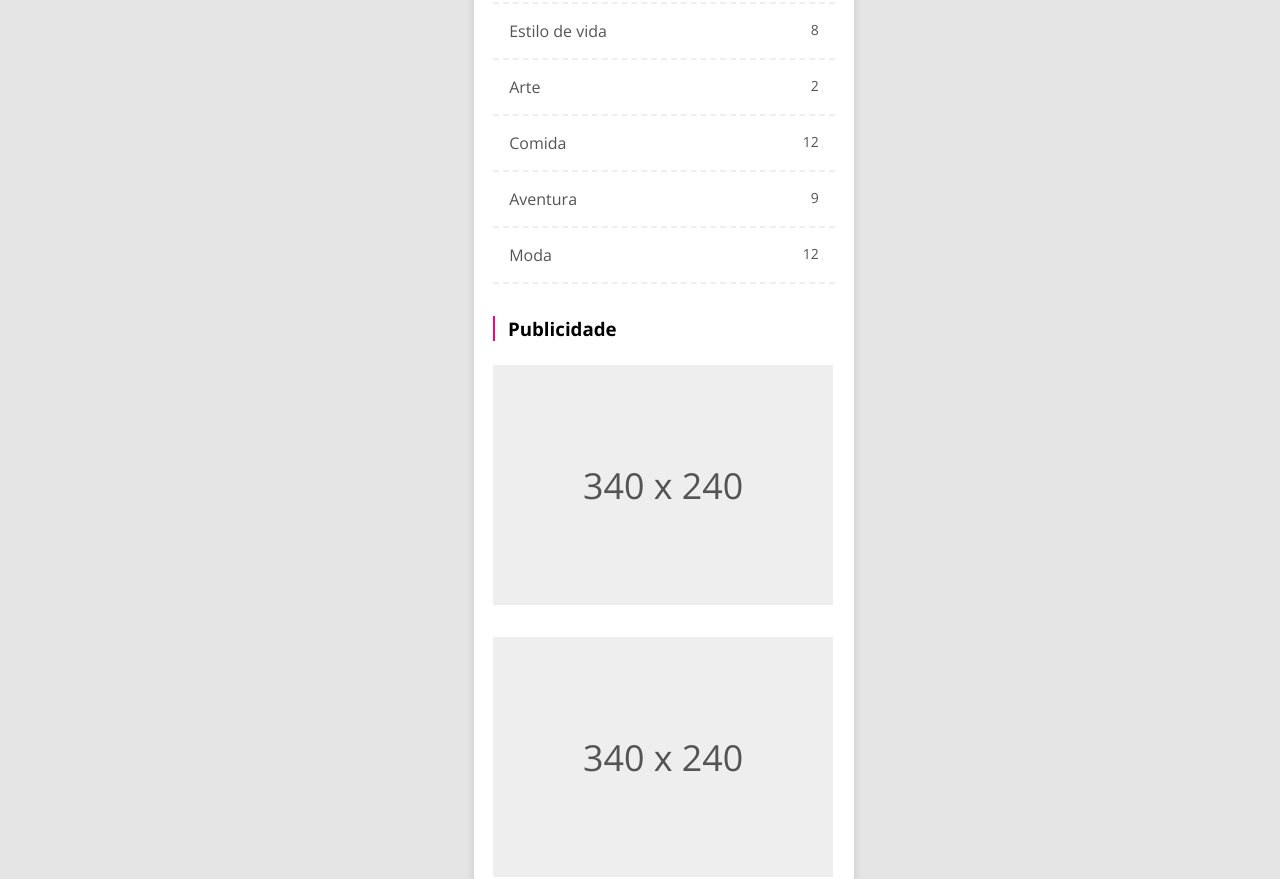
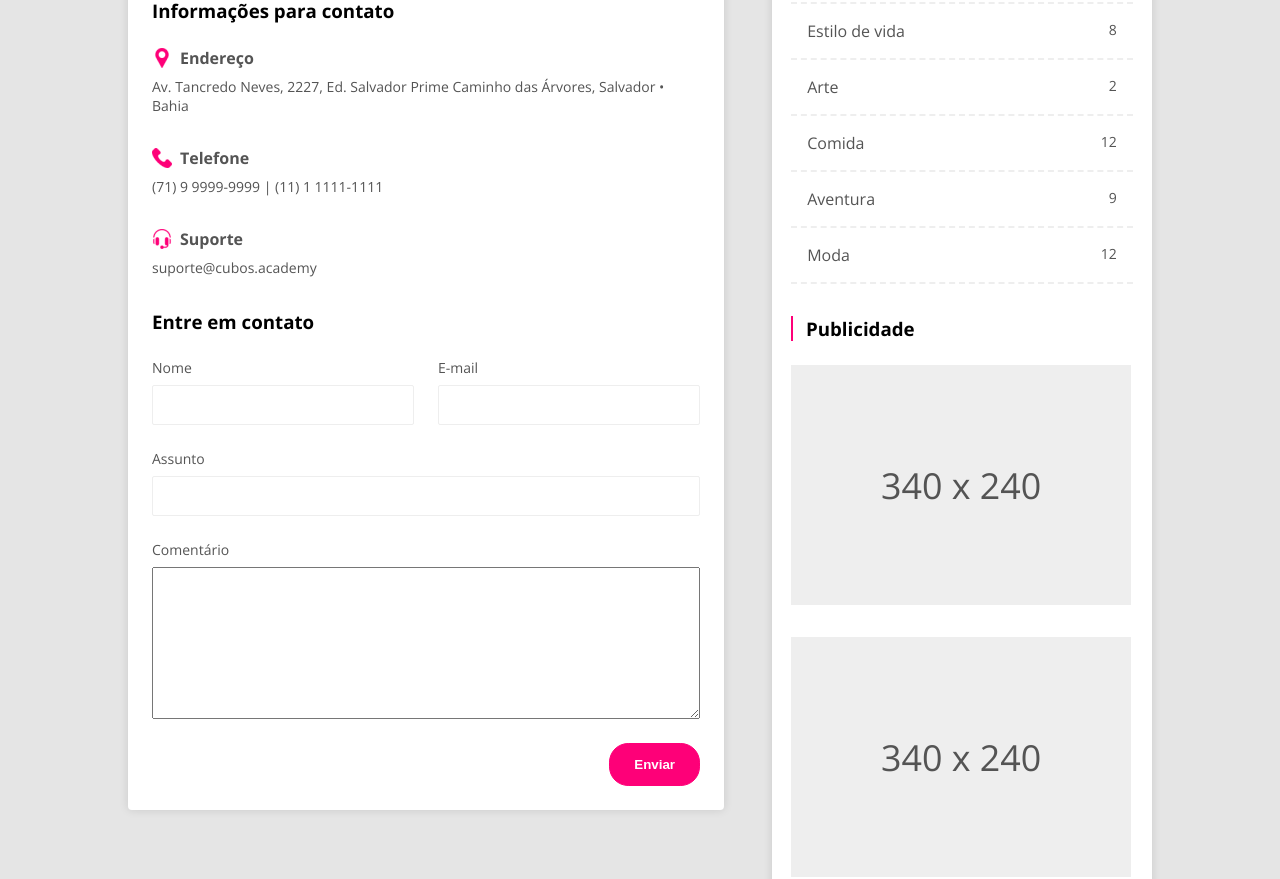
Before and after one commit to MayllaRabay/desafio-modulo-1, a Next.js app: page /contact in a window 1280 px wide. Shown: the part 340-1219 px from the top of the page. Built offline with nearby package versions, Linux system fonts and the light colour scheme.

Commit message:
Pagina Contact feita

```diff
--- a/src/components/Menu/styles.module.scss
+++ b/src/components/Menu/styles.module.scss
@@ -13,10 +13,6 @@
     border-radius: 10px;
     padding: 1rem 1.2rem;
     width: 100%;
-
-    &:hover {
-      border: 1px solid var(--pink-500);
-    }
   }
 
   h3 {
--- a/src/pages/contact.tsx
+++ b/src/pages/contact.tsx
@@ -2,8 +2,64 @@ import styles from '../styles/contact.module.scss';
 
 export default function Contact() {
   return (
-    <div>
+    <div className={styles.contact__Container}>
+      <h1>Contato</h1>
 
+      <p>Lorem ipsum dolor sit amet, consectetur adipiscing elit. Duis maximus quis augue elementum vestibulum. Nam a
+        orci erat. Aenean arcu mauris, finibus a rutrum quis, commodo sollicitudin nibh. Morbi diam lacus, suscipit
+        nec maximus et, tincidunt at quam.
+      </p>
+
+      <h3>Informações para contato</h3>
+
+      <div>
+        <div className={styles.info}>
+          <img src="localizacao.png" alt="" /><strong>Endereço</strong>
+        </div>
+        <p>Av. Tancredo Neves, 2227, Ed. Salvador Prime Caminho das Árvores, Salvador • Bahia</p>
+      </div>
+
+      <div>
+        <div className={styles.info}>
+          <img src="telefone.png" alt="" /><strong>Telefone</strong>
+        </div>
+        <p>(71) 9 9999-9999 | (11) 1 1111-1111</p>
+      </div>
+
+      <div>
+        <div className={styles.info}>
+          <img src="headset.png" alt="" /><strong>Suporte</strong>
+        </div>
+        <p>suporte@cubos.academy</p>
+      </div>
+
+      <h3>Entre em contato</h3>
+
+      <form>
+        <div className={styles.form__Name__Email}>
+          <label>
+            <span>Nome</span>
+            <input id="name"></input>
+          </label>
+
+          <label>
+            <span>E-mail</span>
+            <input id="name" type="email"></input>
+          </label>
+        </div>
+
+        <label>
+          <span>Assunto</span>
+          <input id="name"></input>
+        </label>
+
+        <label>
+          <span>Comentário</span>
+          <textarea rows={10}></textarea>
+        </label>
+
+        <button>Enviar</button>
+      </form>
     </div>
   );
 }
--- a/src/styles/contact.module.scss
+++ b/src/styles/contact.module.scss
@@ -0,0 +1,82 @@
+.contact__Container {
+  background: var(--white);
+  border-radius: 4px;
+  box-shadow: 0px 0px 10px rgba(0, 0, 0, 0.12);
+  display: flex;
+  flex-direction: column;
+  height: fit-content;
+  max-width: 730px;
+  padding: 1.5rem;
+
+  h1,
+  h3 {
+    margin-bottom: 1.5rem;
+  }
+
+  p {
+    margin-bottom: 2rem;
+  }
+
+  span {
+    margin-bottom: 1.5rem;
+  }
+
+  form {
+    display: flex;
+    flex-direction: column;
+
+    label {
+      display: flex;
+      flex-direction: column;
+      margin-bottom: 1.5rem;
+
+      span {
+        margin-bottom: 0.5rem;
+      }
+
+      input {
+        border-radius: 2px;
+        height: 2.5rem;
+      }
+
+      textarea {
+        resize: vertical;
+
+        &:hover {
+          border: 1px solid var(--pink-500);
+        }
+      }
+    }
+  }
+
+  .info {
+    align-items: center;
+    display: flex;
+    margin-bottom: 0.5rem;
+
+    img {
+      margin-right: 0.5rem ;
+    }
+  }
+
+  .form__Name__Email {
+    column-gap: 1.5rem;
+    display: flex;
+    justify-content: space-between;
+
+    label {
+      flex-grow: 1;
+    }
+  }
+
+  button {
+    align-self: flex-end;
+    background-color: var(--pink-500);
+    border: 1px solid var(--pink-500);
+    border-radius: 1.2rem;
+    color: var(--white);
+    font-weight: bold;
+    padding: 0.8rem 1.5rem;
+    width: fit-content;
+  }
+}
--- a/src/styles/global.scss
+++ b/src/styles/global.scss
@@ -41,6 +41,10 @@ span {
 input {
   background: var(--white);
   border: 1px solid var(--gray-50);
+
+  &:hover {
+    border: 1px solid var(--pink-500);
+  }
 }
 
 a {
@@ -55,6 +59,7 @@ a {
 
 a:hover,
 button:hover,
-input:hover {
+input:hover,
+textarea:hover {
   cursor: url('/cursor.cur'), auto;
 }
--- a/src/styles/index.module.scss
+++ b/src/styles/index.module.scss
@@ -36,7 +36,7 @@
       border: 1px solid var(--pink-500);
       border-radius: 1.2rem;
       padding: 0.8rem 1.5rem;
-      margin: 0 1.5rem 0.5rem 0;
+      margin-right: 1.5rem;
       width: fit-content;
 
       &:hover {
```
